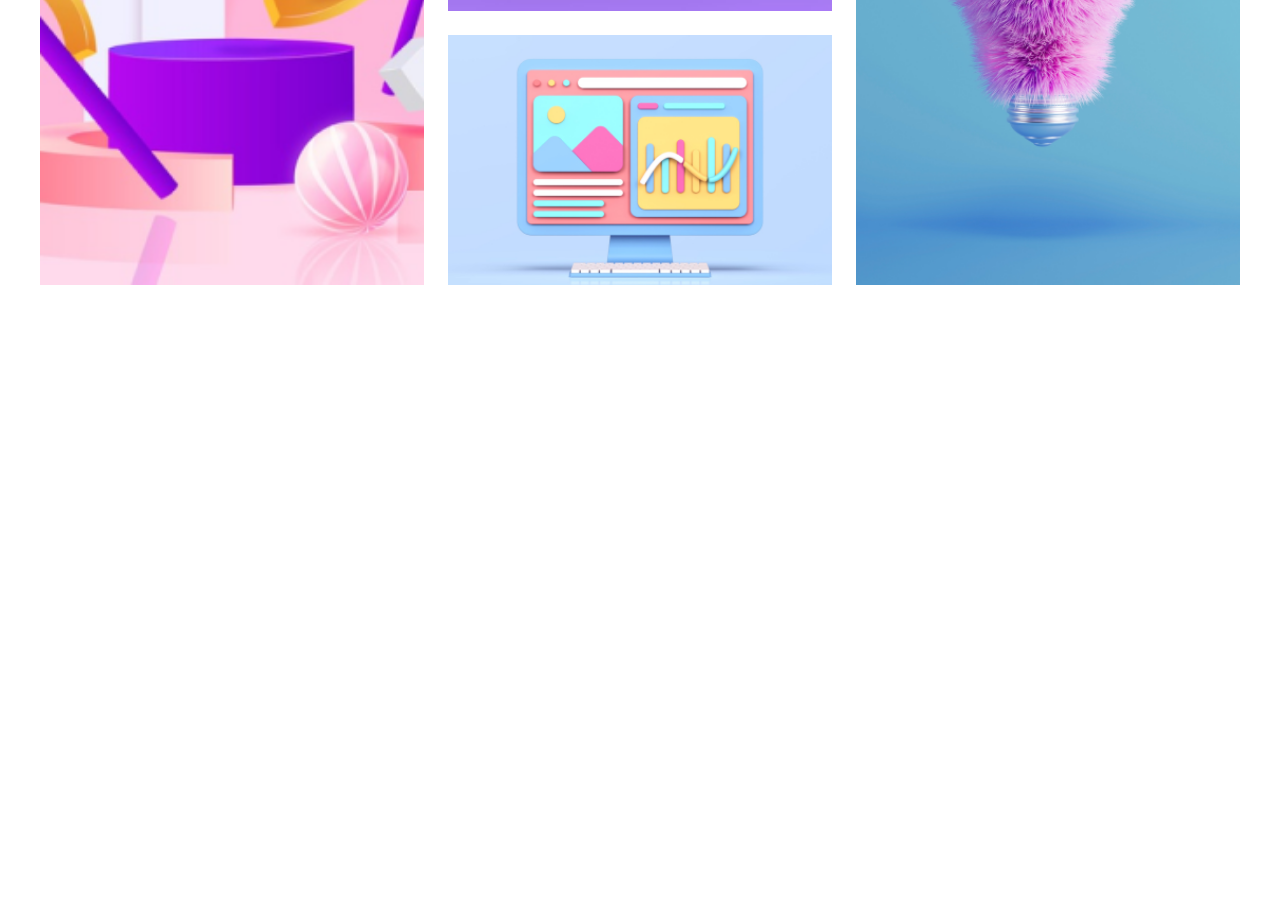
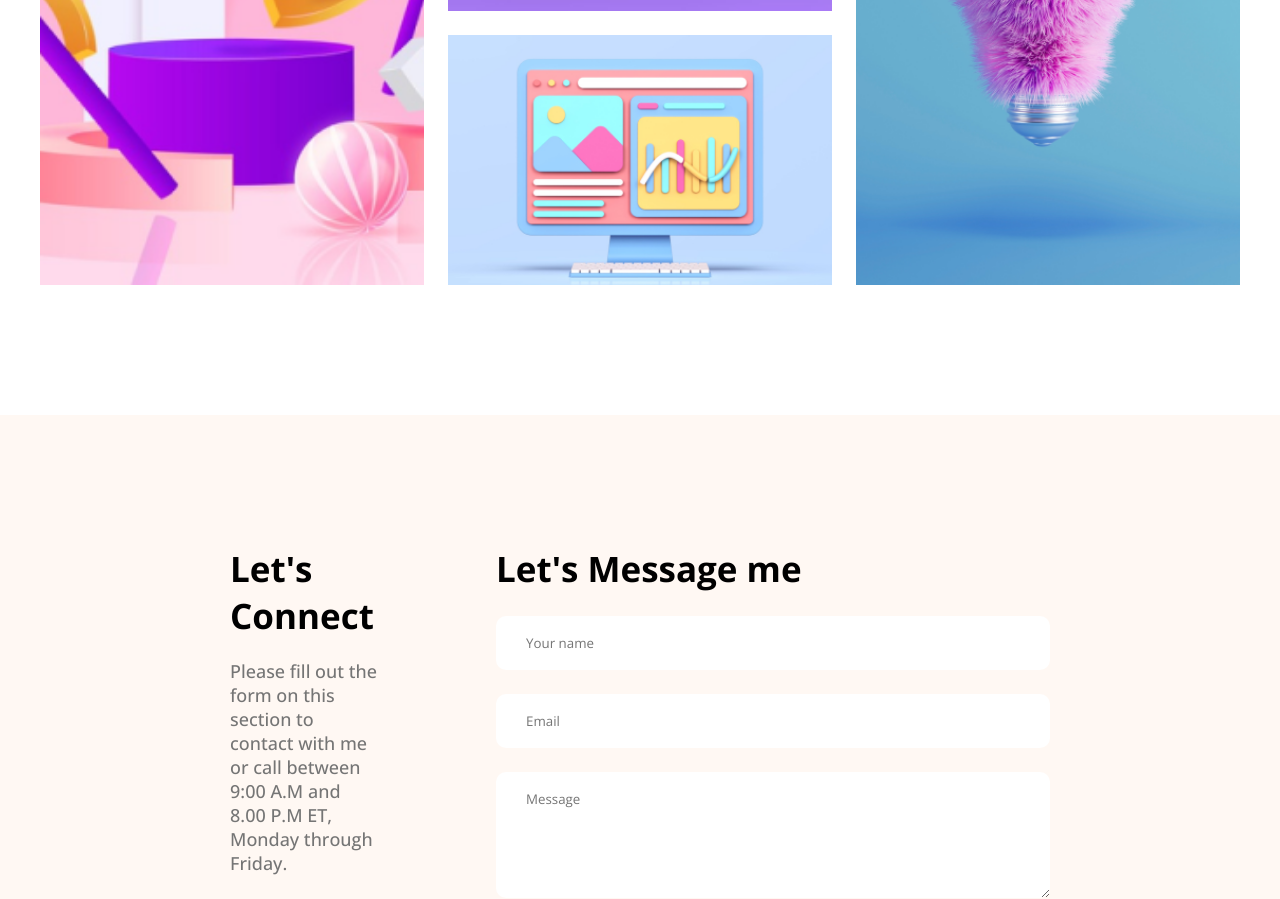
Before and after one commit to azharul1110/my-first-portfolio, a plain HTML site: page index.html in a window 1280 px wide. Shown: the part 2943-3842 px from the top of the page. Before the commit the page ends 3233 px from the top, so only its background shows below. Drawn offline with nearby package versions, Linux system fonts and the light colour scheme.

Commit message:
added footer part

```diff
--- a/index.html
+++ b/index.html
@@ -107,5 +107,27 @@
         <div class="box-6"><img src="./styles/images/Rectangle 12.png" alt=""></div>
     </div>
 </section>
+<footer class="footer">
+    <section class="container footer-content">
+        <div class="left-footer">
+            <h2>Let's Connect</h2>
+            <p class="hero-para-2">Please fill out the form on this section to contact with me or call between 9:00 A.M and 8.00 P.M ET, Monday through Friday.</p>
+            <div class="social-icons">
+                <img src="./styles/images/icons/facebook.png" alt="">
+            <img src="./styles/images/icons/insta.png" alt="">
+            <img src="./styles/images/icons/twitter.png" alt="">
+            </div>
+        </div>
+        <div class="right-footer">
+          <h2>Let's Message me</h2>
+          <form>
+            <input placeholder="Your name" type="text" name="" id="">
+            <input placeholder="Email" type="email" name="" id="">
+            <textarea rows="5" placeholder="Message" name="" id=""></textarea>
+            <button class="common-btn">Submit</button>
+          </form>
+        </div>
+    </section>
+</footer>
 </body>
 </html>
--- a/styles/styles.css
+++ b/styles/styles.css
@@ -198,3 +198,47 @@ ul li a{
 .box-6{
  grid-area: six;
 }
+
+/* footer part */
+
+.footer{
+    background-color:#FFF8F3;
+    margin-top: 130px;
+    height: 720px;
+}
+
+.footer-content{
+    display: flex;
+    justify-content: space-between;
+    gap: 117px;
+    padding:130px 230px ;
+}
+.left-footer h2{
+    font-size: 35px;
+    font-weight: bold;
+    margin-bottom: 20px;
+}
+
+.social-icons{
+    display: flex;
+    gap: 24px;
+
+}
+
+.right-footer h2{
+    font-size: 35px;
+    font-weight: bold;
+}
+
+.right-footer form input, .right-footer form textarea{
+    display: block;
+    padding: 18px 349px 18px 30px;
+    background-color: white;
+    color:#757575 ;
+    border: none;
+    border-radius: 10px;
+    margin-top: 24px ;
+}
+.right-footer button{
+    margin-top: 24px;
+}
```
